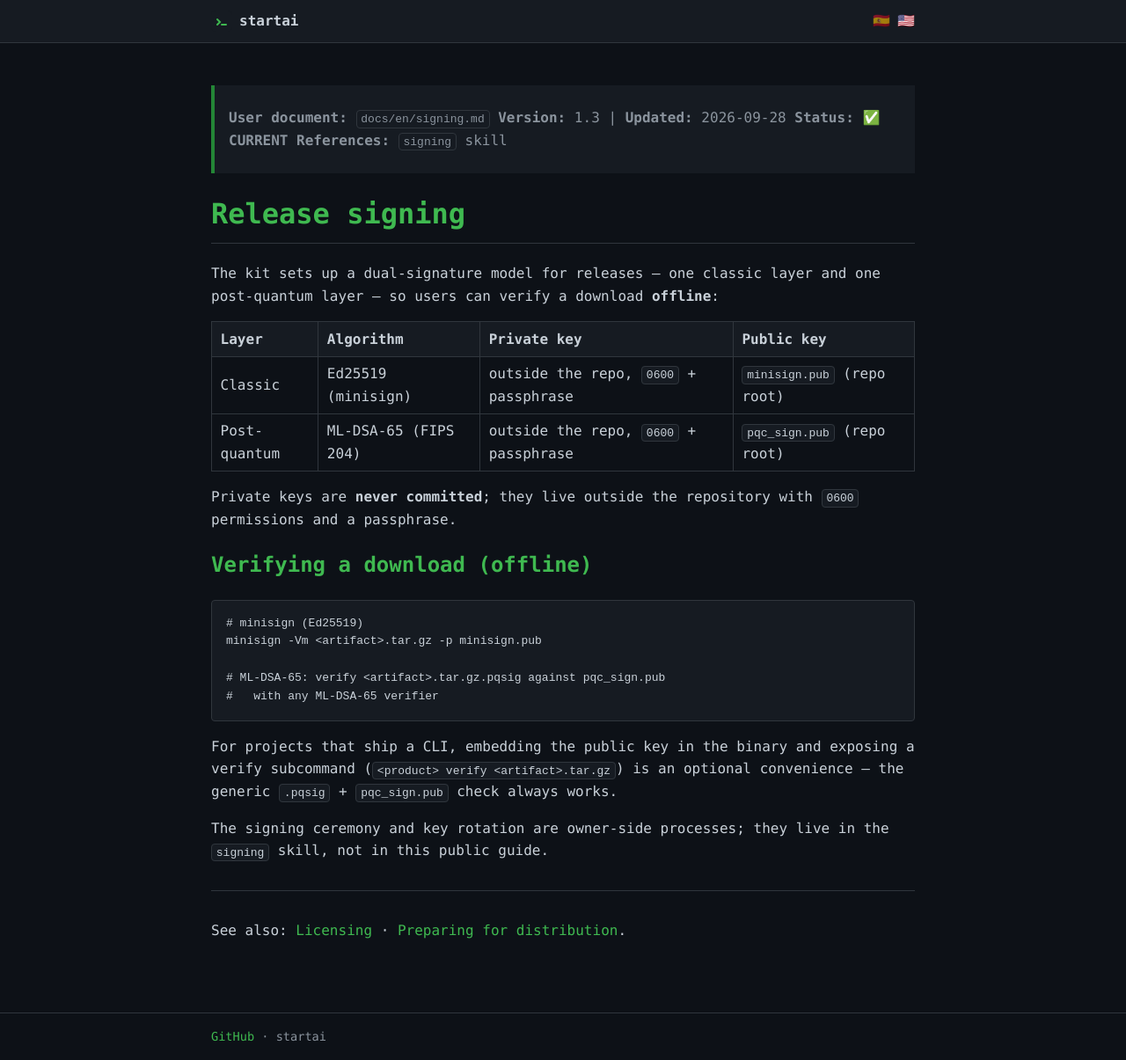
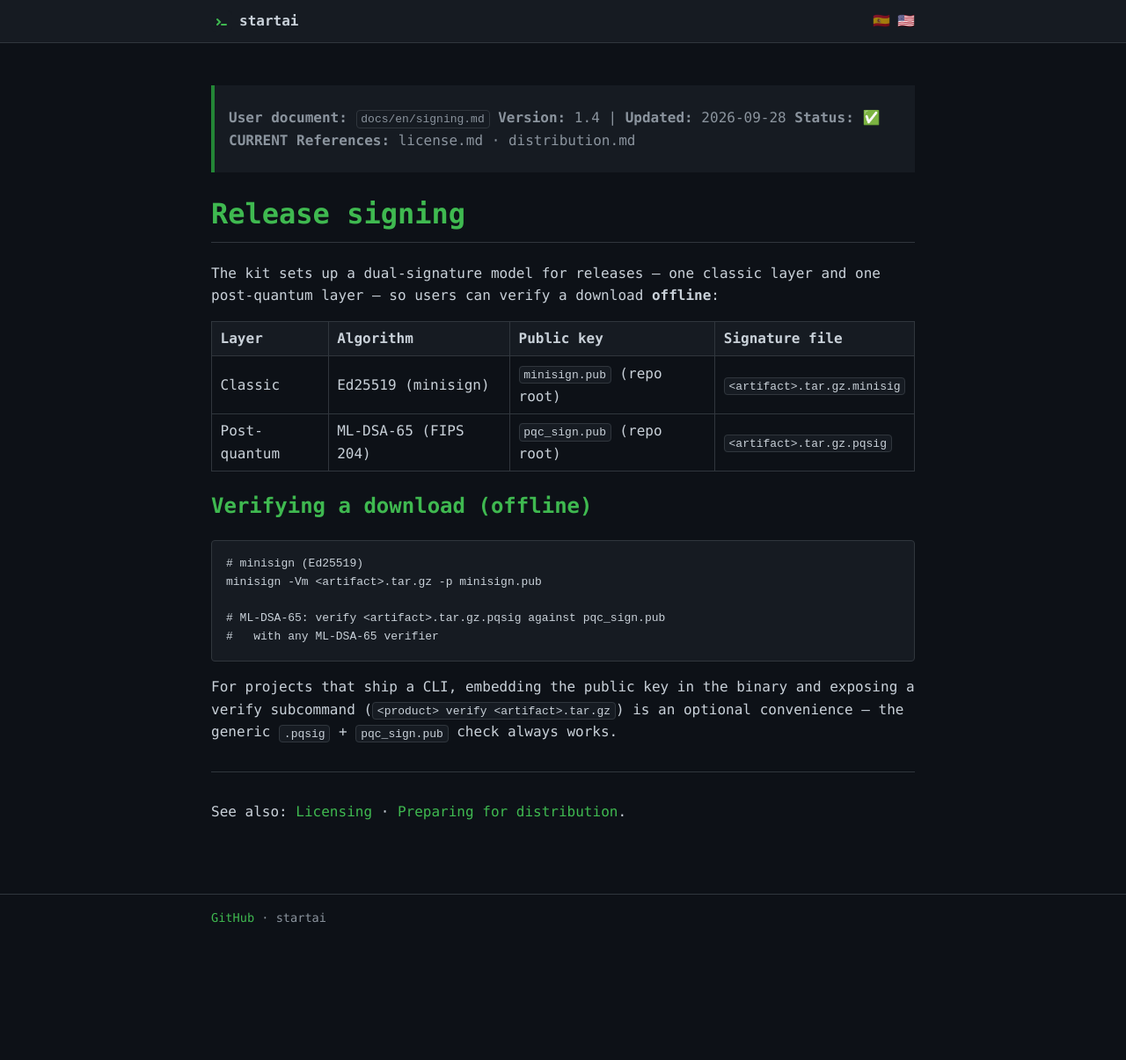
Before and after one commit to SalvadorPalmaRodriguez/startai, a Jekyll site: the page built from docs/en/signing.md, in a window 1280 px wide. Shown: the whole page at 88% size. Built offline with Jekyll 4.4.1, drawn with Linux system fonts in a browser that asks for light colours; after the commit the page ends 1070 px from its top, so only the background shows below that.

Commit message:
Remove owner-side internals from public docs; References po    int to public docs only

```diff
--- a/docs/en/signing.md
+++ b/docs/en/signing.md
@@ -4,22 +4,19 @@ title: Release signing
 lang: en
 ---
 > **User document:** `docs/en/signing.md`
-> **Version:** 1.3 | **Updated:** 2026-09-28
+> **Version:** 1.4 | **Updated:** 2026-09-28
 > **Status:** ✅ **CURRENT**
-> **References:** `signing` skill
+> **References:** license.md · distribution.md
 
 # Release signing
 
 The kit sets up a dual-signature model for releases — one classic layer and
 one post-quantum layer — so users can verify a download **offline**:
 
-| Layer | Algorithm | Private key | Public key |
-|-------|-----------|-------------|------------|
-| Classic | Ed25519 (minisign) | outside the repo, `0600` + passphrase | `minisign.pub` (repo root) |
-| Post-quantum | ML-DSA-65 (FIPS 204) | outside the repo, `0600` + passphrase | `pqc_sign.pub` (repo root) |
-
-Private keys are **never committed**; they live outside the repository with
-`0600` permissions and a passphrase.
+| Layer | Algorithm | Public key | Signature file |
+|-------|-----------|------------|----------------|
+| Classic | Ed25519 (minisign) | `minisign.pub` (repo root) | `<artifact>.tar.gz.minisig` |
+| Post-quantum | ML-DSA-65 (FIPS 204) | `pqc_sign.pub` (repo root) | `<artifact>.tar.gz.pqsig` |
 
 ## Verifying a download (offline)
 
@@ -35,9 +32,6 @@ For projects that ship a CLI, embedding the public key in the binary and
 exposing a verify subcommand (`<product> verify <artifact>.tar.gz`) is an
 optional convenience — the generic `.pqsig` + `pqc_sign.pub` check always works.
 
-The signing ceremony and key rotation are owner-side processes; they live in
-the `signing` skill, not in this public guide.
-
 ---
 
 See also: [Licensing](license.md) · [Preparing for distribution](distribution.md).
```
Also changed, not shown: docs/en/ai-native.md (+2 -2 lines), docs/en/distribution.md (+2 -2 lines), docs/es/ai-native.md (+2 -2 lines), docs/es/distribution.md (+2 -2 lines), docs/es/signing.md (+6 -12 lines), CHANGELOG.md.
